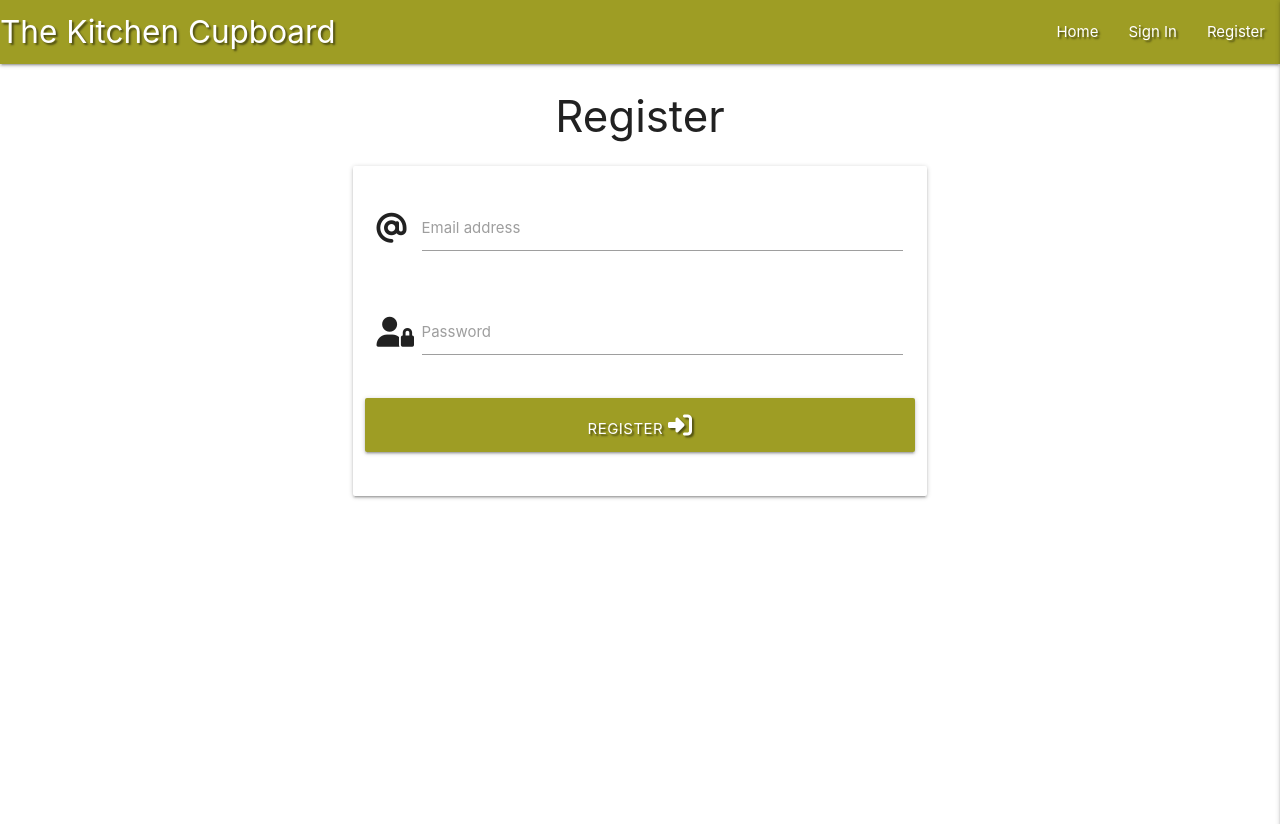
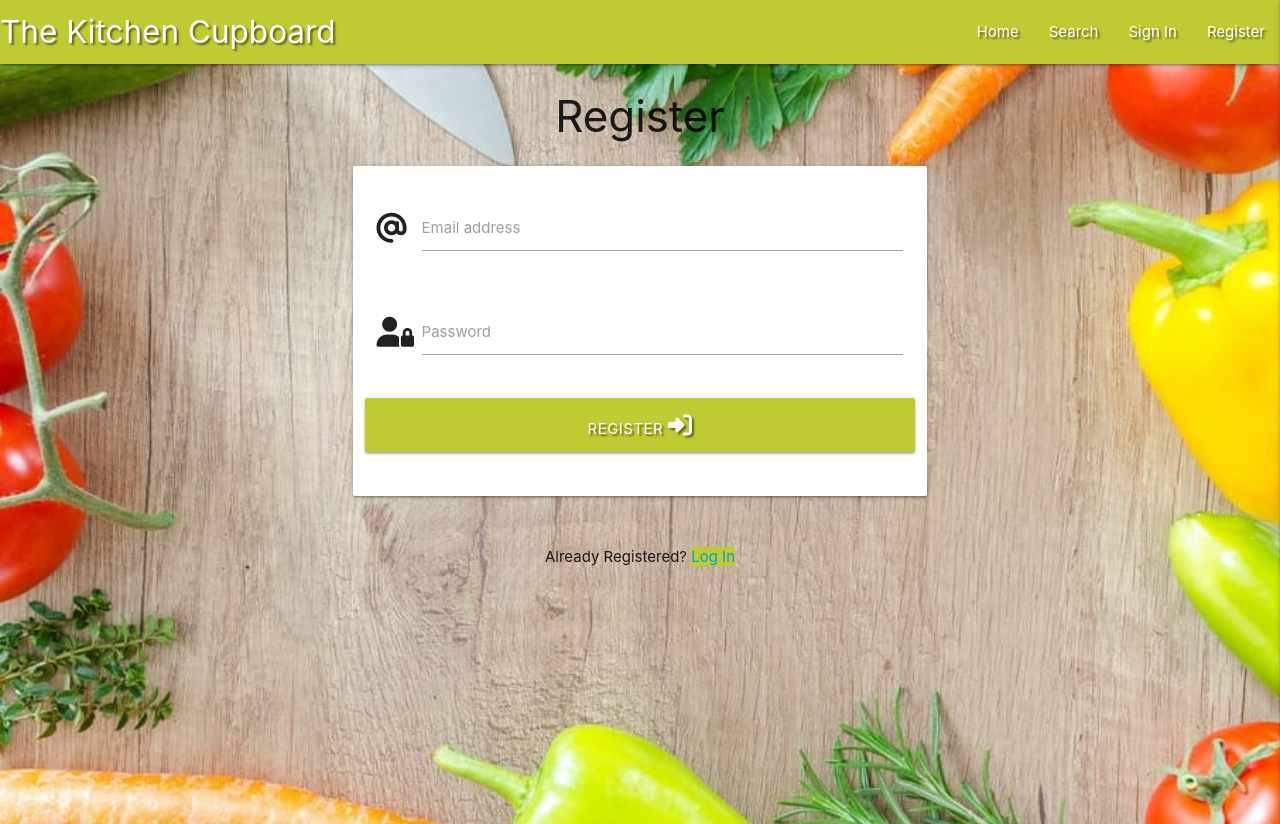
Before and after one commit to LHarveyDev/the-kitchen-cupboard, a Flask app: page /register in a window 1280 px wide. Shown: the top 824 px of the page. Run offline with Flask 3, Linux system fonts and the light colour scheme; some libraries are stand-ins or nearby versions.

Commit message:
Add background image to all pages

```diff
--- a/static/css/style.css
+++ b/static/css/style.css
@@ -5,3 +5,14 @@
 .flashes h4 {
     line-height: 2;
 }
+
+body {
+    background-image: url('/static/images/food.jpg');
+    background-size: cover;
+}
+
+.welcome {
+    position: relative;
+    text-align: center;
+    color: white;
+}
--- a/templates/base.html
+++ b/templates/base.html
@@ -16,14 +16,14 @@
 
     <header>
                 <!-- top navbar -->
-                <nav class="nav-extended text-shadow lime darken-3">
+                <nav class="nav-extended text-shadow lime darken-1">
                     <div class="nav-wrapper">
                         <a href="{{ url_for('home') }}" class="brand-logo">The Kitchen Cupboard</a>
                         <a href="#" data-target="mobile-demo" class="sidenav-trigger right"><i class="fas fa-bars"></i></a>
                         <ul class="right hide-on-med-and-down">
                             <li><a href="{{ url_for('home') }}">Home</a></li>
+                            <li><a href="{{ url_for('search') }}">Search</a></li>
                             {% if session.user %}
-                            <li><a href="#">Search</a></li>
                             <li><a href="{{ url_for('profile', username=session['user']) }}">Profile</a></li>
                             <li><a href="#">Add Recipe</a></li>
                             <li><a href="{{ url_for('signout') }}">Sign Out</a></li>
@@ -38,11 +38,11 @@
                 <!-- mobile sidenav -->
                 <ul class="sidenav" id="mobile-demo">
                     <li>
-                        <h4 class="center-align lime darken-3">The Kitchen Cupboard</h4>
+                        <h4 class="center-align lime darken-1">The Kitchen Cupboard</h4>
                     </li>
                     <li><a href="{{ url_for('home') }}">Home</a></li>
+                    <li><a href="{{ url_for('search') }}">Search</a></li>
                     {% if session.user %}
-                    <li><a href="#">Search</a></li>
                     <li><a href="{{ url_for('profile', username=session['user']) }}">Profile</a></li>
                     <li><a href="#">Add Recipe</a></li>
                     <li><a href="{{ url_for('signout') }}">Sign Out</a></li>
--- a/templates/home.html
+++ b/templates/home.html
@@ -5,6 +5,7 @@
     <h1>The Kitchen Cupboard</h1>
     <p>Join the Kitchen Cupboard community to share your recipes with others.<br> Alternatively use the search
         function above to find a recipe.</p>
+    <a href="{{ url_for('register') }}" class="waves-effect waves-light btn">Join</a>
 </div>
 
 {% endblock %}
--- a/templates/profile.html
+++ b/templates/profile.html
@@ -4,7 +4,7 @@
     <div class="row">
         <div class="col s12 m8 offset-m2">
             <div class="card-panel">
-                <h3 class="center-align lime darken-3 text-darken-4">
+                <h3 class="center-align lime darken-1 text-darken-4">
                     {{ username }}'s Profile
                 </h3>
             </div>
--- a/templates/register.html
+++ b/templates/register.html
@@ -24,7 +24,7 @@
                 </div>
                 <!-- register -->
                 <div class="row">
-                    <button type="submit" class="col s12 btn-large lime darken-3 text-shadow">
+                    <button type="submit" class="col s12 btn-large lime darken-1 text-shadow">
                         Register <i class="fas fa-sign-in-alt"></i>
                     </button>
                 </div>
@@ -32,4 +32,13 @@
         </form>
     </div>
 
+    <div class="row">
+        <div class="col s12">
+            <p class="center-align">
+                Already Registered?
+                <a href="{{ url_for('signin') }}" class="lime darken-1 text-darken-4">Log In</a>
+            </p>
+        </div>
+    </div>
+
 {% endblock %}
```
Also changed, not shown: templates/search.html (added, +13 -0 lines), templates/signin.html (+10 -1 lines), static/images/food.jpg (added).
